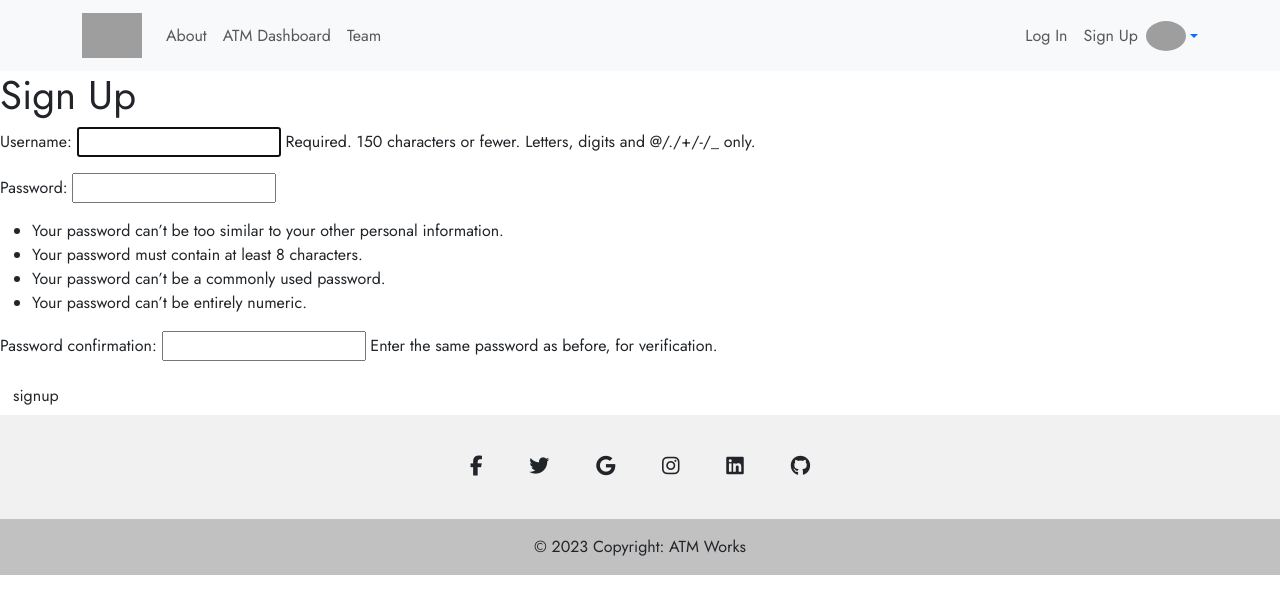
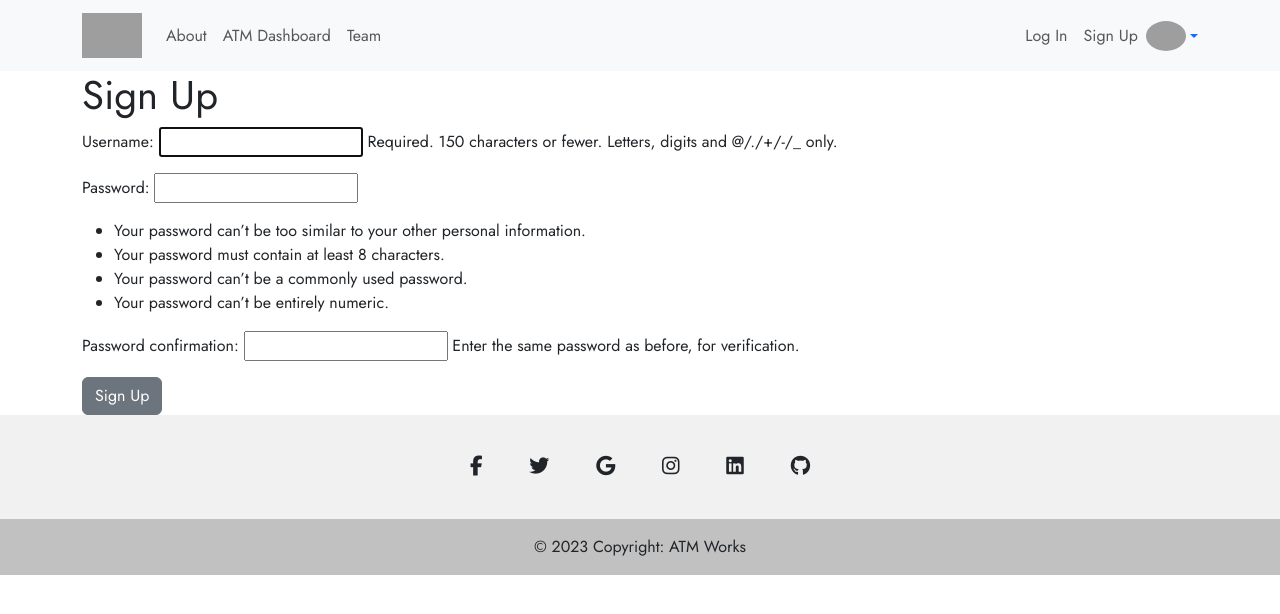
Before and after one commit to davidjbaca/project-3-group-GA-ATM, a Django app: page /accounts/signup/ in a window 1280 px wide. Shown: the top 614 px of the page. Run offline with Django 4.2, Linux system fonts and the light colour scheme; some libraries are stand-ins or nearby versions; grey boxes are pictures that could not be loaded.

Commit message:
buttons are better looking now

```diff
--- a/main_app/templates/atms/index.html
+++ b/main_app/templates/atms/index.html
@@ -99,7 +99,7 @@
             </li>
             {% else %}
             <li class="nav-item">
-              <a class="nav-link" href="{% url 'login' %}">Log In</a>
+              <a class="nav-link" href="{% url 'login' %}">Login</a>
             </li>
             <li class="nav-item">
               <a class="nav-link" href="{% url 'signup' %}">Sign Up</a>
--- a/main_app/templates/registration/login.html
+++ b/main_app/templates/registration/login.html
@@ -1,12 +1,13 @@
 {% extends 'base.html' %} {% block content %}
 <title>Enter User Info to Access Page</title>
+<div class="container">
   <h1>Log In</h1>
 
   <!-- Add the login form -->
   <form method="post" action="{% url 'login' %}">
     {% csrf_token %} {{ form.as_p }}
-  <input type="submit" class="btn" value="login" />
+    <input type="submit" class="btn btn-secondary" value="Login" />
     <input type="hidden" name="next" value="{{ next }}" />
   </form>
-
+</div>
 {% endblock %}
--- a/main_app/templates/registration/signup.html
+++ b/main_app/templates/registration/signup.html
@@ -1,5 +1,6 @@
 {% extends 'base.html' %} {% block content %}
 <title>Make Account Here</title>
+<div class="container">
   <h1>Sign Up</h1>
 
   {% if error_message %}
@@ -8,7 +9,7 @@
 
   <form method="post" action="{% url 'signup' %}">
     {% csrf_token %} {{ form.as_p }}
-  <input type="submit" class="btn" value="signup" />
+    <input type="submit" class="btn btn-secondary" value="Sign Up" />
   </form>
-
+</div>
 {% endblock %}
```
Lines whose indentation alone changed are shown as unchanged.
